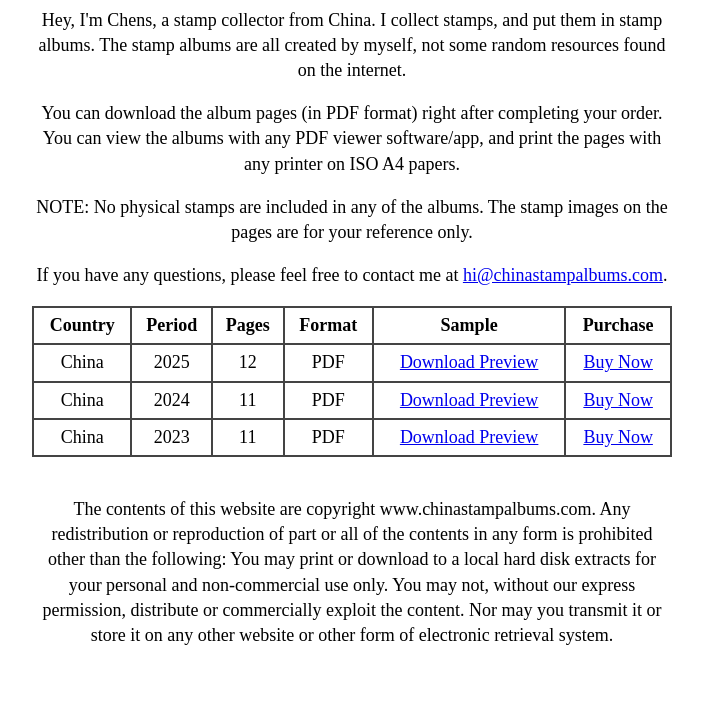
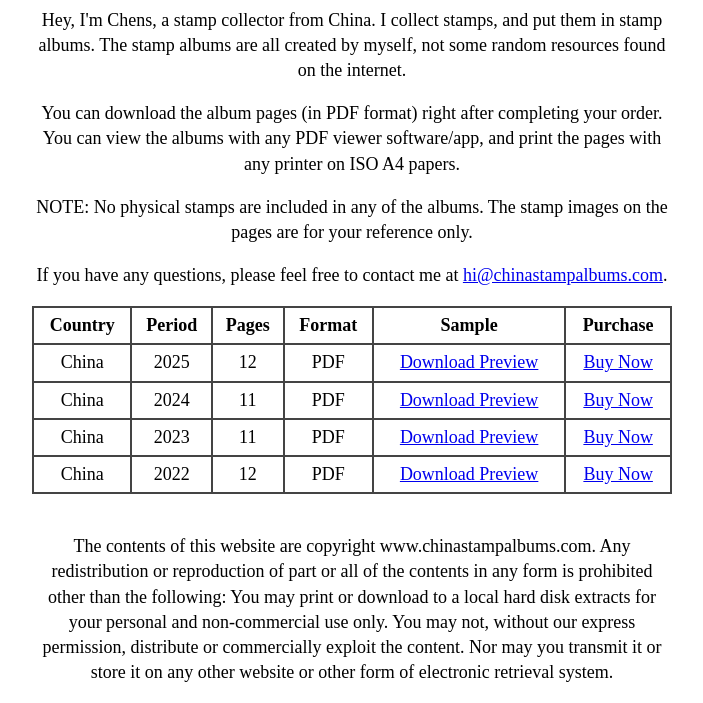
Before and after one commit to AndorChen/chinastampalbums, a plain HTML site: page index.html in a window 1280 px wide. Shown: the part 211-914 px from the top of the page, without its empty margins (288-991 px from the left). Before the commit the page ends 877 px from the top, so only its background shows below. Drawn offline with Linux system fonts and the light colour scheme.

Commit message:
Add 2022

```diff
--- a/index.html
+++ b/index.html
@@ -54,6 +54,15 @@
           <td><a href="https://payhip.com/preview/saeNL" title="Download Preview" target="_blank" rel="noopener">Download Preview</a></td>
           <td><a href="https://payhip.com/b/saeNL" title="Buy Album" target="_blank" rel="noopener">Buy Now</a></td>
         </tr>
+
+        <tr>
+          <td>China</td>
+          <td>2022</td>
+          <td>12</td>
+          <td>PDF</td>
+          <td><a href="https://payhip.com/preview/qcr6N" title="Download Preview" target="_blank" rel="noopener">Download Preview</a></td>
+          <td><a href="https://payhip.com/b/qcr6N" title="Buy Album" target="_blank" rel="noopener">Buy Now</a></td>
+        </tr>
       </tbody>
     </table>
   </main>
```
